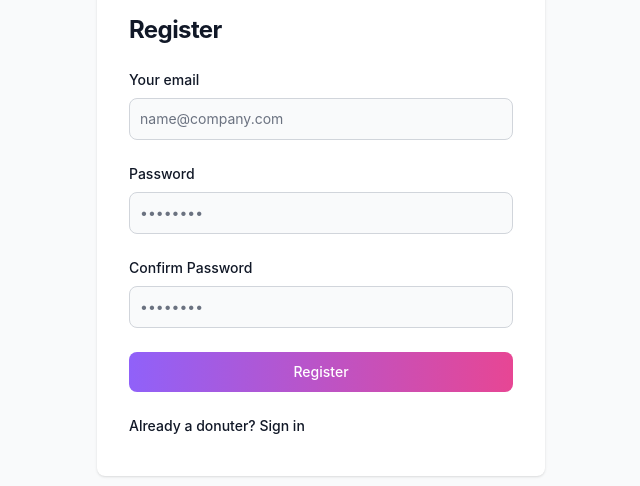
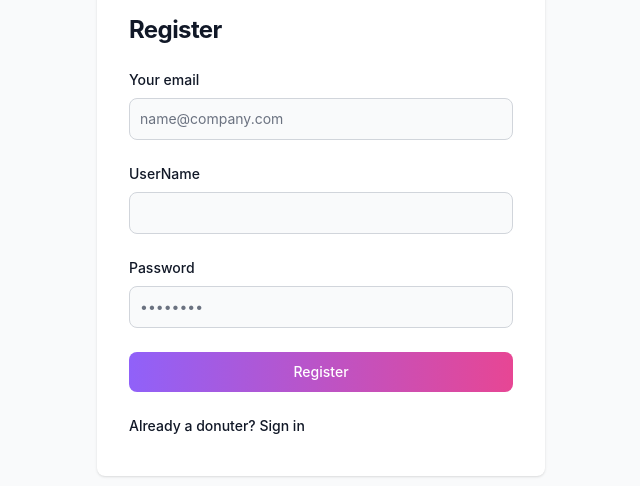
Before and after one commit to DNUT-CTIS/donutshare, a React (Create React App) app in the folder frontend/: page /sign-up in a window 1280 px wide. Shown: the part 213-699 px from the top of the page, without its empty margins (319-959 px from the left). Built offline with nearby package versions, Linux system fonts and the light colour scheme.

Commit message:
added event handling

```diff
--- a/frontend/package.json
+++ b/frontend/package.json
@@ -2,10 +2,12 @@
   "name": "frontend",
   "version": "0.1.0",
   "private": true,
+  "proxy": "http://localhost:4000",
   "dependencies": {
     "@testing-library/jest-dom": "^5.16.5",
     "@testing-library/react": "^13.4.0",
     "@testing-library/user-event": "^13.5.0",
+    "axios": "^1.3.4",
     "flowbite": "^1.6.3",
     "react": "^18.2.0",
     "react-card-flip": "^1.2.0",
--- a/frontend/src/auth/Login.js
+++ b/frontend/src/auth/Login.js
@@ -3,6 +3,7 @@ import { Link, useNavigate } from "react-router-dom";
 import logo from "../shared/logo.png"
 import { ToastContainer, toast } from 'react-toastify';
 import 'react-toastify/dist/ReactToastify.css';
+import axios from "axios";
 
 export function Login(props) {
     const navigate = useNavigate();
@@ -10,7 +11,32 @@ export function Login(props) {
     const [email, setEmail] = useState("");
     const [password, setPassword] = useState("");
     const [confirmPassword, setConfirmPassword] = useState("");
+    const [token, setToken] = useState("");
 
+
+    const submitHandler = async (event) => {
+        event.preventDefault()
+        try {
+            const config = {
+                headers: {
+                    "Content-type": "application/json",
+                },
+            };
+            const { data } = await axios.post(
+                "http://localhost:3000/api/user/login",
+                {
+
+                    email: email,
+                    password: password,
+                },
+                config
+            );
+            setToken(data.token)
+            console.log(token)
+        } catch (error) {
+
+        }
+    };
     return (
         <div>
             <ToastContainer />
@@ -26,7 +52,7 @@ export function Login(props) {
                                 Login
                             </h1>
 
-                            <form className="space-y-4 md:space-y-6" action="#">
+                            <form className="space-y-4 md:space-y-6" action="#" onSubmit={submitHandler}>
                                 <div>
                                     <label htmlFor="email"
 
--- a/frontend/src/auth/Register.js
+++ b/frontend/src/auth/Register.js
@@ -1,15 +1,40 @@
-import React, { useState } from 'react';
+import React, {useEffect, useState} from 'react';
 import { Link, useNavigate } from "react-router-dom";
 import logo from "../shared/logo.png"
 import { ToastContainer, toast } from 'react-toastify';
 import 'react-toastify/dist/ReactToastify.css';
+import axios from 'axios';
 
 export function Register(props) {
     const navigate = useNavigate();
 
     const [email, setEmail] = useState("");
+    const [user, setUser] = useState("");
     const [password, setPassword] = useState("");
     const [confirmPassword, setConfirmPassword] = useState("");
+
+    const submitHandler = async (event) => {
+        event.preventDefault()
+        try {
+            const config = {
+                headers: {
+                    "Content-type": "application/json",
+                },
+            };
+            const { data } = await axios.post(
+                "http://localhost:3000/api/user/",
+                {
+                    username: user,
+                    email: email,
+                    password: password,
+                },
+                config
+            );
+        } catch (error) {
+
+        }
+    };
+
 
     return (
         <div>
@@ -26,7 +51,7 @@ export function Register(props) {
                                 Register
                             </h1>
 
-                            <form className="space-y-4 md:space-y-6" action="#">
+                            <form className="space-y-4 md:space-y-6" action="#" onSubmit={submitHandler}>
                                 <div>
                                     <label htmlFor="email"
 
@@ -39,18 +64,18 @@ export function Register(props) {
                                            placeholder="name@company.com" required=""/>
                                 </div>
                                 <div>
+                                    <label htmlFor="username"
+                                           className="block mb-2 text-sm font-medium text-gray-900 dark:text-white">UserName</label>
+                                    <input type="username" name="username" id="username" placeholder=""
+                                           onChange={(e) => setUser(e.target.value)}
+                                           className="bg-gray-50 border border-gray-300 text-gray-900 sm:text-sm rounded-lg focus:ring-primary-600 focus:border-primary-600 block w-full p-2.5 dark:bg-zinc-700 dark:border-gray-600 dark:placeholder-gray-400 dark:text-white dark:focus:ring-pink-500 dark:focus:border-purple-500"
+                                           required=""/>
+                                </div>
+                                <div>
                                     <label htmlFor="password"
                                            className="block mb-2 text-sm font-medium text-gray-900 dark:text-white">Password</label>
                                     <input type="password" name="password" id="password" placeholder="••••••••"
                                            onChange={(e) => setPassword(e.target.value)}
-                                           className="bg-gray-50 border border-gray-300 text-gray-900 sm:text-sm rounded-lg focus:ring-primary-600 focus:border-primary-600 block w-full p-2.5 dark:bg-zinc-700 dark:border-gray-600 dark:placeholder-gray-400 dark:text-white dark:focus:ring-pink-500 dark:focus:border-purple-500"
-                                           required=""/>
-                                </div>
-                                <div>
-                                    <label htmlFor="confirmPassword"
-                                           className="block mb-2 text-sm font-medium text-gray-900 dark:text-white">Confirm Password</label>
-                                    <input type="password" name="confirmPassword" id="confirmPassword" placeholder="••••••••"
-                                           onChange={(e) => setConfirmPassword(e.target.value)}
                                            className="bg-gray-50 border border-gray-300 text-gray-900 sm:text-sm rounded-lg focus:ring-primary-600 focus:border-primary-600 block w-full p-2.5 dark:bg-zinc-700 dark:border-gray-600 dark:placeholder-gray-400 dark:text-white dark:focus:ring-pink-500 dark:focus:border-purple-500"
                                            required=""/>
                                 </div>
@@ -68,4 +93,5 @@ export function Register(props) {
         </div>
 
     );
+
 }
--- a/package.json
+++ b/package.json
@@ -21,6 +21,7 @@
     "bcrypt": "^5.1.0",
     "bcryptjs": "^2.4.3",
     "colors": "^1.4.0",
+    "cors": "^2.8.5",
     "dotenv": "^16.0.3",
     "express": "^4.18.2",
     "express-async-handler": "^1.2.0",
```
Also changed, not shown: 2 other files (tests, documents, lock files or other folders).
